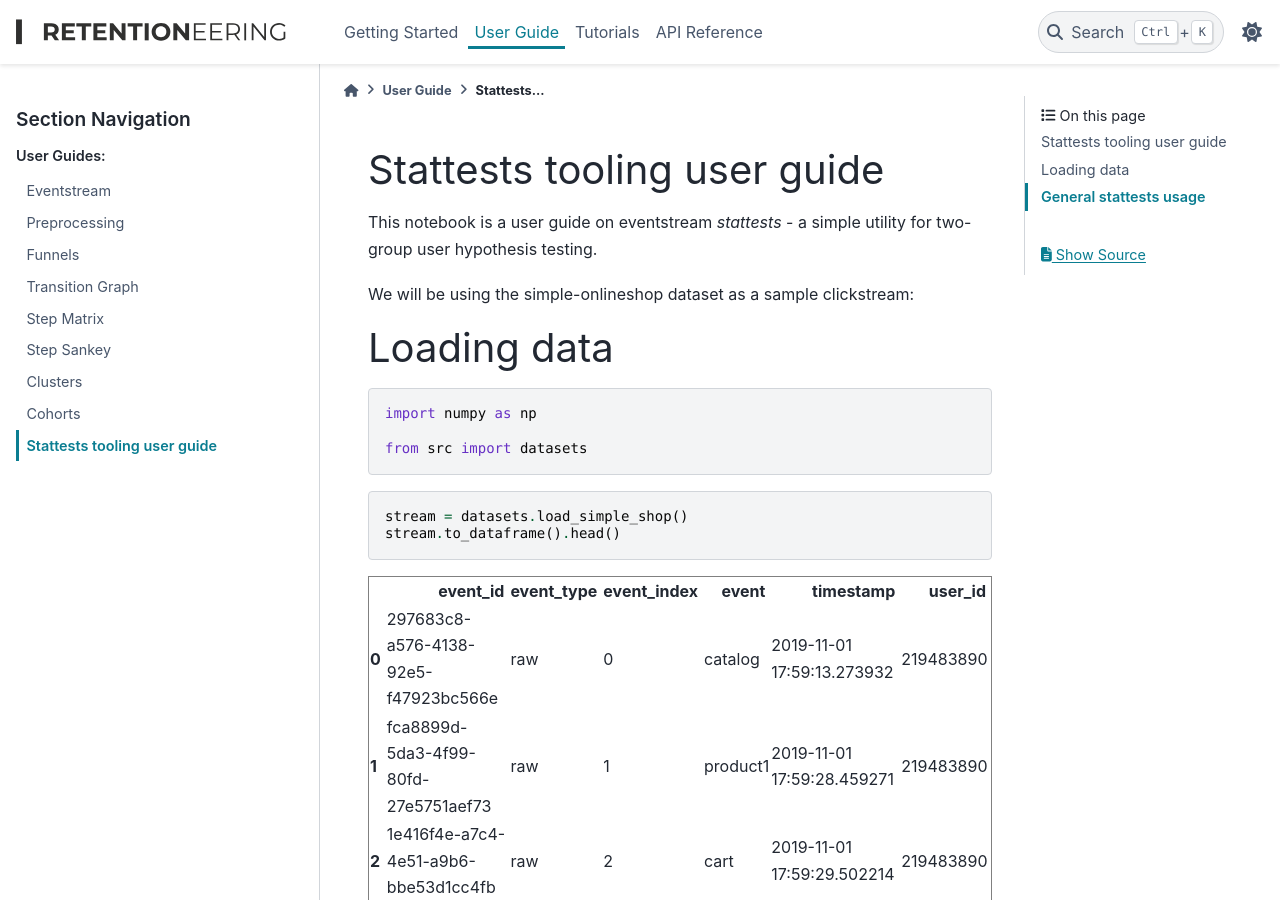
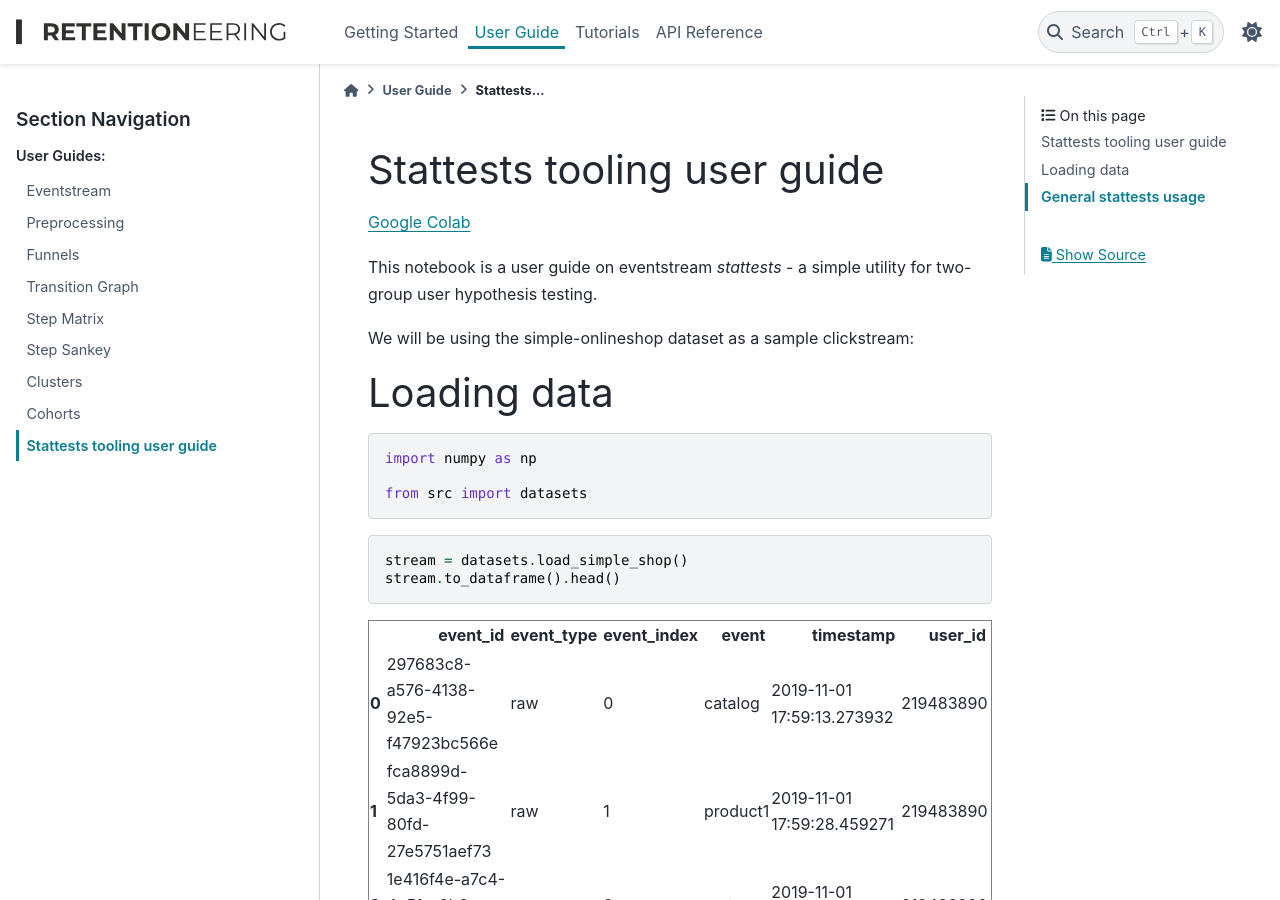
Before and after one commit to retentioneering/retentioneering-tools, a Sphinx documentation site: the page built from docs/source/user_guides/stattests.rst, in a window 1280 px wide and 900 px high. Built offline with Sphinx 7.4.7 and the PyData theme 0.15.4, drawn with Linux system fonts in a browser that asks for light colours; comment, search, counter and statistics services are not loaded.

Commit message:
added colab link

```diff
--- a/docs/source/user_guides/stattests.rst
+++ b/docs/source/user_guides/stattests.rst
@@ -1,5 +1,7 @@
 Stattests tooling user guide
 ----------------------------
+
+`Google Colab <https://colab.research.google.com/drive/1u0s-aMMnYrufmSTvLFtA1JS7nYBwfqwx?usp=share_link>`_
 
 This notebook is a user guide on eventstream *stattests* - a simple
 utility for two-group user hypothesis testing.
```
